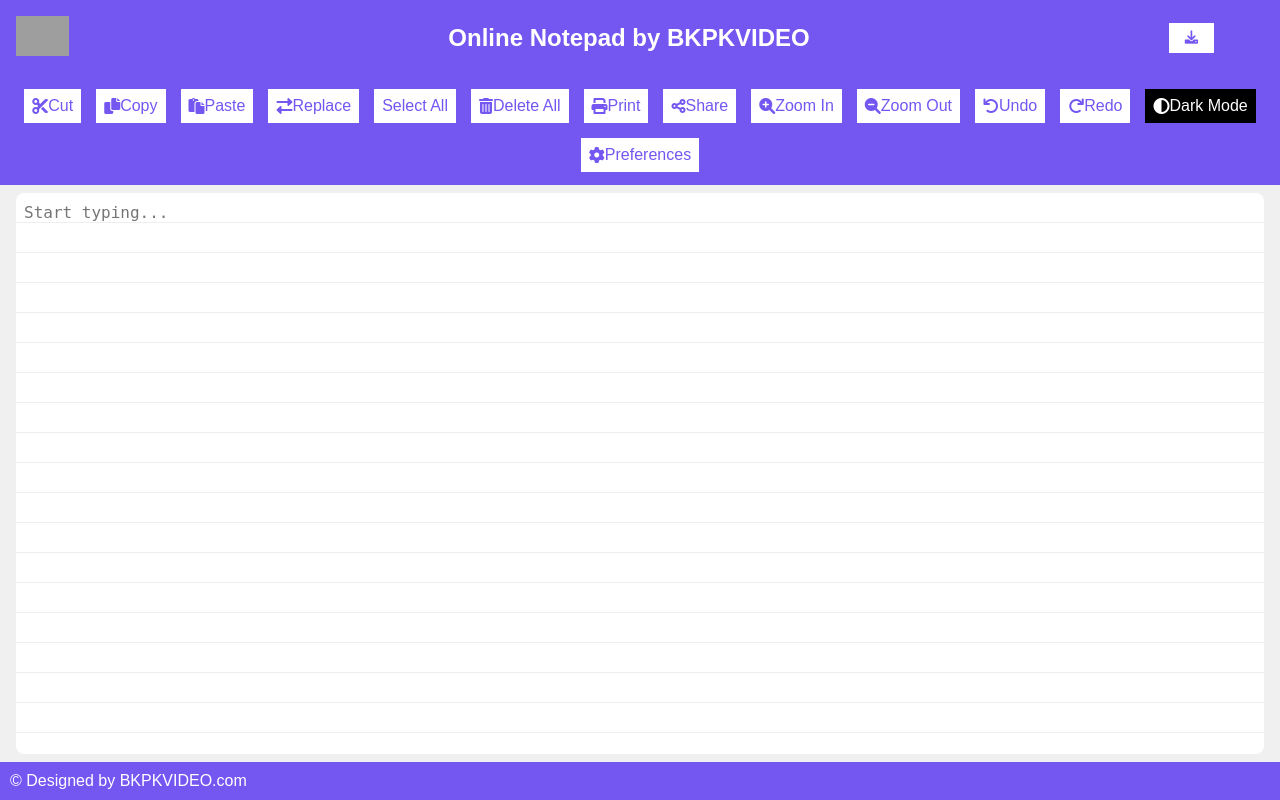
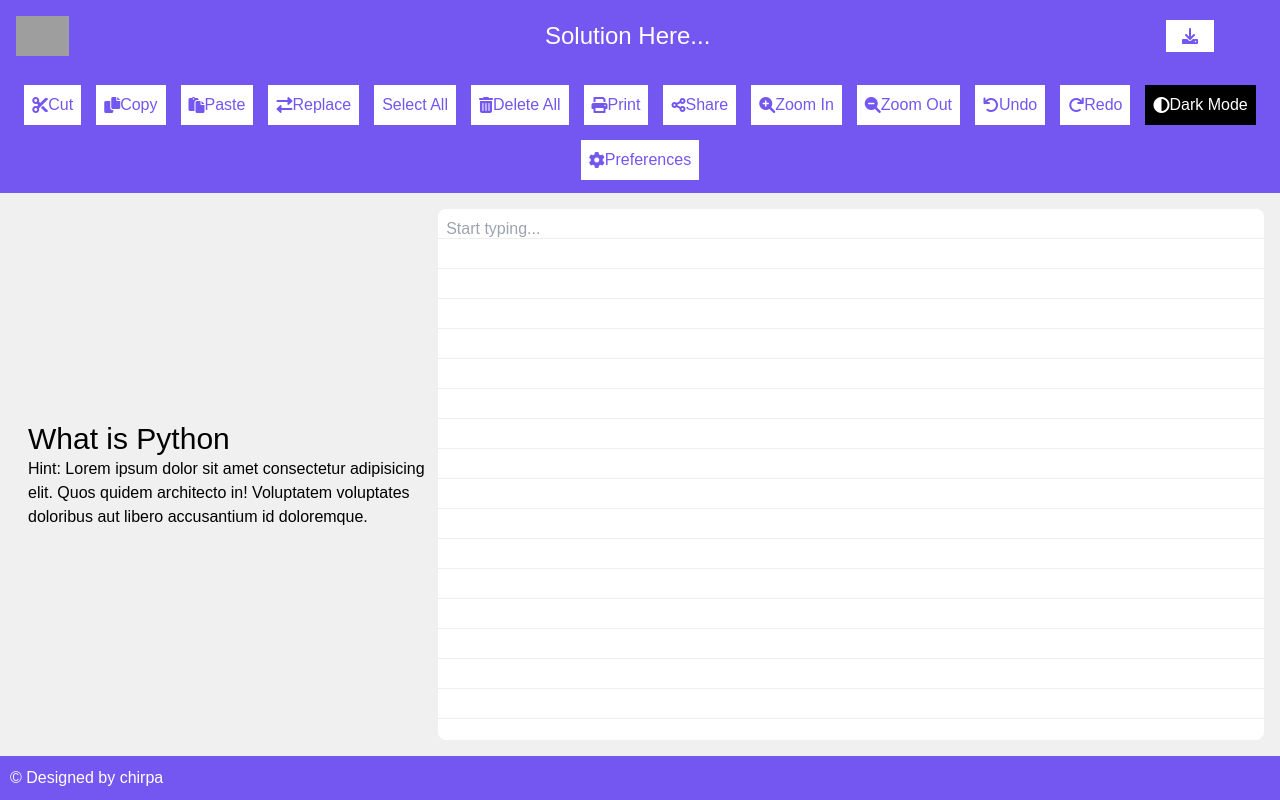
Before and after one commit to RynoCODE/Chirpa, a Django app: template templates/notepad.html in a window 1280 px wide. Run offline with Django 5.2, Linux system fonts and the light colour scheme; the template is opened without the code that fills it, so the values that code supplies are empty; some libraries are stand-ins or nearby versions; grey boxes are pictures that could not be loaded.

Commit message:
notepad added

```diff
--- a/templates/notepad.html
+++ b/templates/notepad.html
@@ -3,7 +3,6 @@
   <head>
     <meta charset="UTF-8" />
     <meta name="viewport" content="width=device-width, initial-scale=1" />
-    <title>Online Notepad by BKPKVIDEO</title>
     <meta
       name="description"
       content="Online Notepad by BKPKVIDEO - A convenient tool for writing, editing, and saving text online. Notepad online for text editing. Free notepad app, no login required"
@@ -22,7 +21,6 @@
       href="https://fonts.googleapis.com/css?family=Roboto|Open+Sans|Lato|Montserrat|Source+Sans+Pro|Raleway|Noto+Sans|Roboto+Mono|Merriweather|PT+Serif|Ubuntu|Nunito|Oswald|Merriweather+Sans|Khand|Mukta|Teko|Rajdhani|Hind|Kalam&display=swap"
     />
     <script src="https://cdnjs.cloudflare.com/ajax/libs/jspdf/2.3.1/jspdf.umd.min.js"></script>
-    <link rel="next" href="https://www.bkpkvideo.com/page/2/" />
     <meta property="og:locale" content="en_US" />
     <meta property="og:type" content="website" />
     <meta
@@ -80,7 +78,7 @@
       <a href="https://bkpkvideo.com" class="logo">
         <img src="bkpkvideo.svg" alt="BKPK VIDEO Logo" />
       </a>
-      <h1>Online Notepad by BKPKVIDEO</h1>
+      <h1>Solution Here...</h1>
       <div class="export-buttons">
         <div class="dropdown">
           <button class="dropbtn"><i class="fas fa-download"></i></button>
@@ -192,11 +190,19 @@
         </button>
       </div>
     </div>
-    <div class="notepad-container">
+    <div class="notepad-container w-full">
+      <div class="w-1/2 ml-3">
+        <h1 class="text-3xl">What is Python</h1>
+        <p class="font-thin">
+          Hint: Lorem ipsum dolor sit amet consectetur adipisicing elit. Quos
+          quidem architecto in! Voluptatem voluptates doloribus aut libero
+          accusantium id doloremque.
+        </p>
+      </div>
       <textarea id="notepad" placeholder="Start typing..."></textarea>
     </div>
     <div class="footer">
-      <span>© Designed by BKPKVIDEO.com</span>
+      <span>© Designed by chirpa</span>
       <button id="scrollToTopBtn" onclick="scrollToTop()">Scroll to Top</button>
     </div>
 
@@ -300,5 +306,6 @@
     </div>
 
     <script src="../static/js/notepad.js"></script>
+    <script src="https://cdn.tailwindcss.com"></script>
   </body>
 </html>
```
